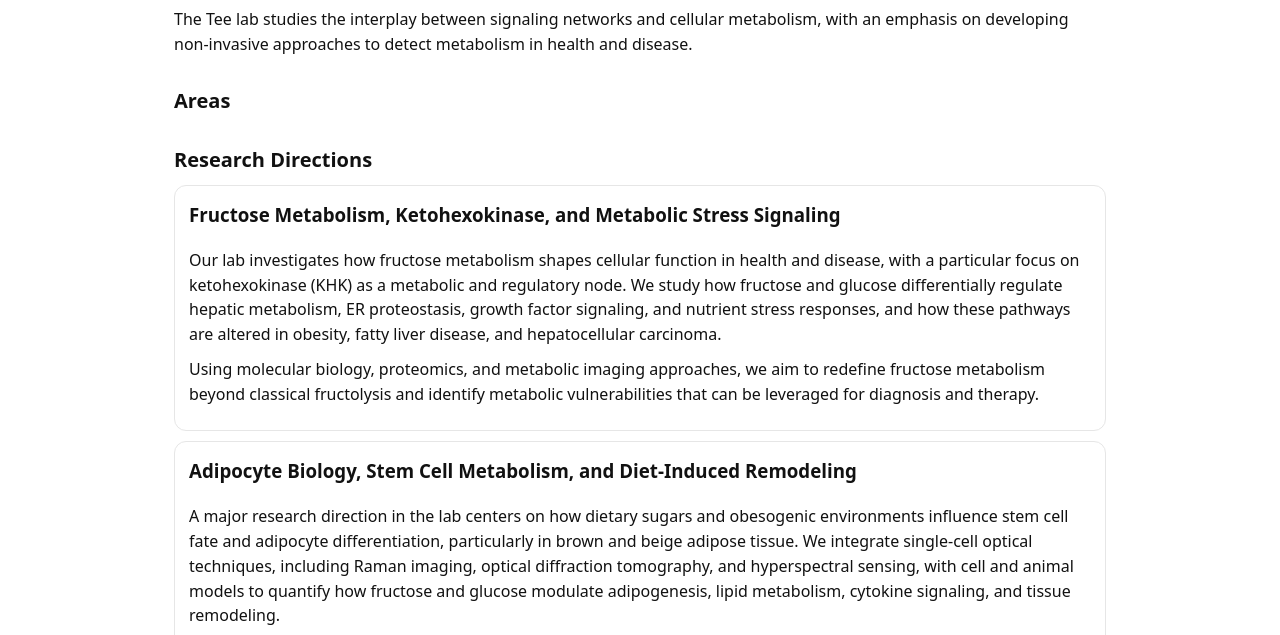
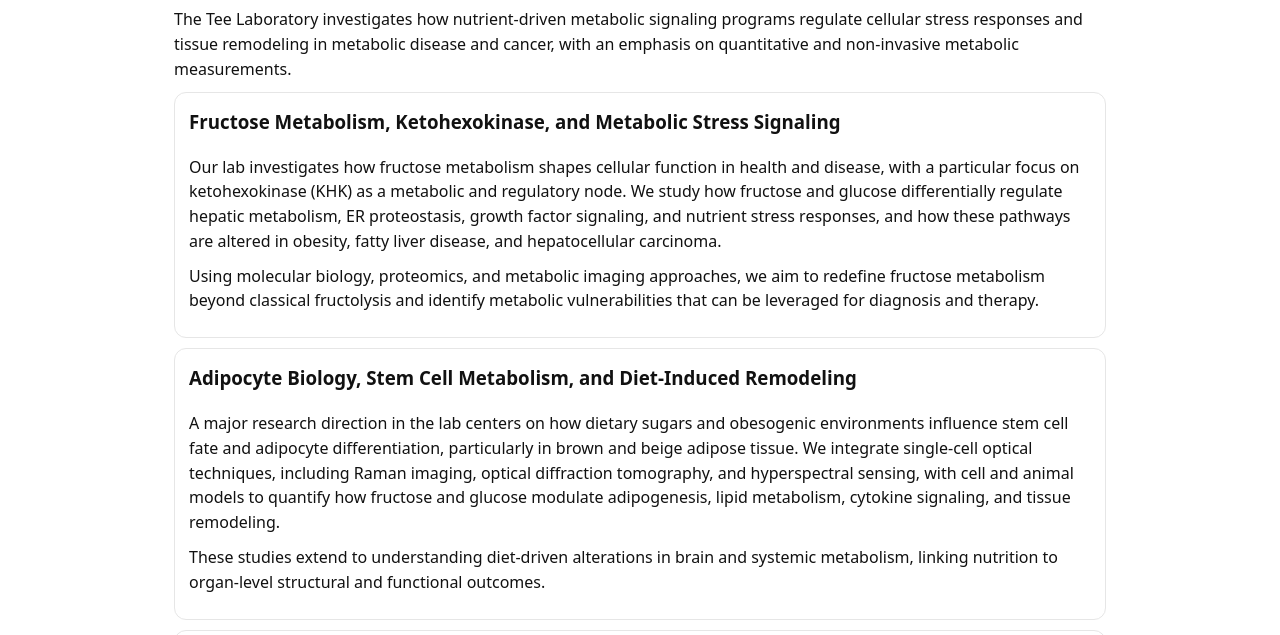
Before and after one commit to teesuiseng/teesuiseng.github.io, a plain HTML site: page research-interests/index.html in a window 1280 px wide. Shown: the part 154-789 px from the top of the page. Drawn offline with Linux system fonts and the light colour scheme.

Commit message:
Update index.html

```diff
--- a/research-interests/index.html
+++ b/research-interests/index.html
@@ -22,10 +22,10 @@
     <main>
 
 <h1>Research Interests</h1>
-<p>The Tee lab studies the interplay between signaling networks and cellular metabolism, with an emphasis on developing non-invasive approaches to detect metabolism in health and disease.</p>
+<p>
+The Tee Laboratory investigates how nutrient-driven metabolic signaling programs regulate cellular stress responses and tissue remodeling in metabolic disease and cancer, with an emphasis on quantitative and non-invasive metabolic measurements.
+</p>
 
-<h2>Areas</h2>
-<h2>Research Directions</h2>
 
 <div class="card">
   <h3 style="margin-top:0">Fructose Metabolism, Ketohexokinase, and Metabolic Stress Signaling</h3>
```
